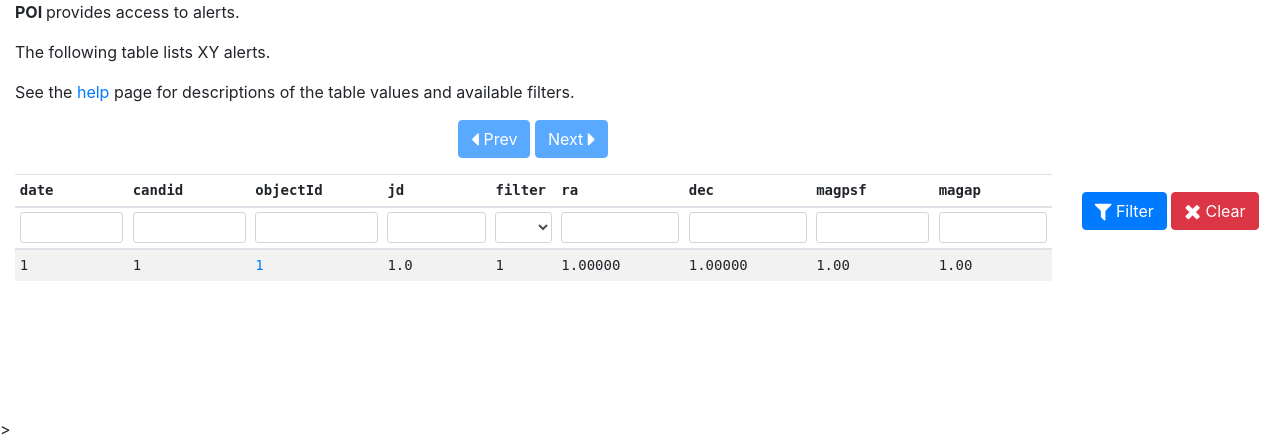
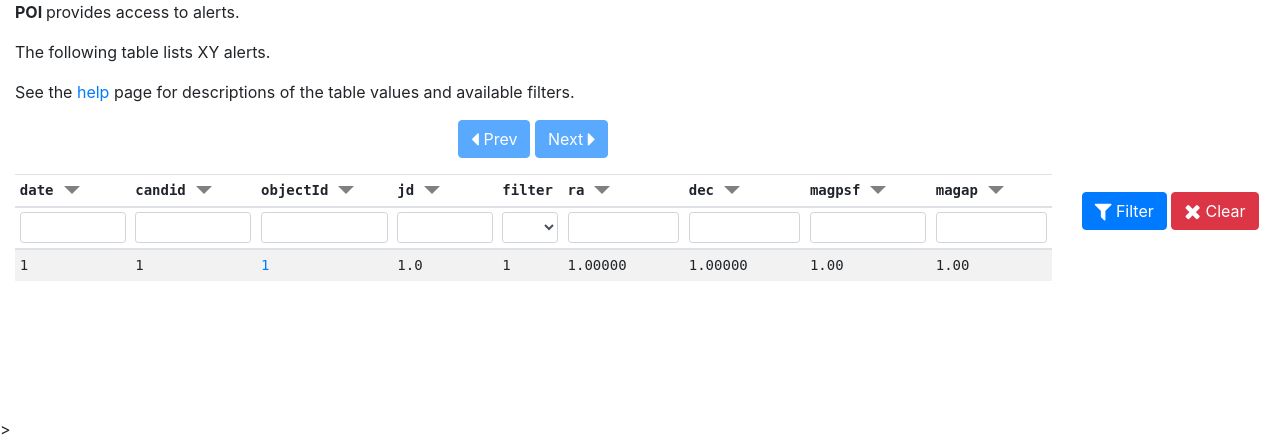
Before and after one commit to ninahernitschek/poi_broker, a Flask app: page / in a window 1280 px wide. Shown: the part 66-513 px from the top of the page. Run offline with Flask 2, Linux system fonts and the light colour scheme; tables that the repository leaves empty hold one stand-in row (values such as "Sample post"); some libraries are stand-ins or nearby versions.

Commit message:
Table Sort Indicators

```diff
--- a/app.py
+++ b/app.py
@@ -83,7 +83,7 @@ def start():
             if date_input != None:
                 query = extract_float_filter(date_input, Ztf.date, query)
             else:
-                 filter_warning_message = 'Date filter cannot be applied - Enter a valid 8-digit integer date of the form yyyymmdd, e.g. “20201207”. You can filter the columns by entering values and then click the "Filter" button.'
+                 filter_warning_message = 'Date filter cannot be applied - Enter a valid 8-digit integer date of the form yyyymmdd, e.g. “20201207”, or range, e.g., "20201207 20201209". You can filter the columns by entering values and then click the "Filter" button.'
 
         if request.args.get('candid'):
             candid_input = extract_numbers(request.args.get('candid'))
--- a/templates/base.html
+++ b/templates/base.html
@@ -88,6 +88,23 @@
           document.head.appendChild(link);
       }
     </script>
+     <style>
+      .headerSortDown:after {
+        content: '';
+        position: relative;
+        left: 10px;
+        border: 8px solid transparent;
+      }
+
+      .headerSortDown:after {
+        top: 12px;
+        border-top-color: grey;
+      }
+
+      .headerSortDown {
+          padding-right: 10px;
+      }
+          </style>
   </head>
   <body {#{% if bodyClass is defined %}class="{{ bodyClass }}"{% endif %}#}>
     <!-- main CONTENT -->
--- a/templates/main.html
+++ b/templates/main.html
@@ -120,15 +120,15 @@
         <table class="table table-sm table-striped">
           <thead>
             <tr>
-              <th title='Enter a specific date, and click the "Filter" button.'>date</th>
-              <th title='Enter a specific candid, and click the "Filter" button.'>candid</th>
-              <th title='Enter a specific objectId, and click the "Filter" button.'>objectId</th>
-              <th title='Julian Date - Enter a specific jd or enter a range, and click the "Filter" button.  Value ranges can be entered like: >2459190.85, <2459190.85, or  2459190.84 2459190.86'>jd</th>
+              <th class="headerSortDown" title='Enter a specific date or enter a range, and click the "Filter" button.  Value ranges can be entered like: >20201208, <20201210, or 20201207 20201209'>date</th>
+              <th class="headerSortDown" title='Enter a specific candid, and click the "Filter" button.'>candid</th>
+              <th class="headerSortDown" title='Enter a specific objectId, and click the "Filter" button.'>objectId</th>
+              <th class="headerSortDown" title='Julian Date - Enter a specific jd or enter a range, and click the "Filter" button.  Value ranges can be entered like: >2459190.85, <2459190.85, or  2459190.84 2459190.86'>jd</th>
               <th title='ZTF filter g,r,i - Select a filter, and click the "Filter" button.'>filter</th>
-              <th title='Right ascension degrees - Enter a specific ra or enter a range, and click the "Filter" button.  Value ranges can be entered like: >85, <85, or  80 90'>ra</th>
-              <th title='Declination degrees - Enter a specific dec or enter a range, and click the "Filter" button.  Value ranges can be entered like: >18, <18, or  18.8 19.4'>dec</th>
-              <th title='Point-spread function (PSF) magnitude - Enter a specific magpsf or enter a range, and click the "Filter" button.  Value ranges can be entered like: >18, <18, or  18.8 19.4'>magpsf</th>
-              <th title='Aperture magnitude - Enter a specific magap or enter a range, and click the "Filter" button.  Value ranges can be entered like: >18, <18, or  18.8 19.4'>magap</th>
+              <th class="headerSortDown" title='Right ascension degrees - Enter a specific ra or enter a range, and click the "Filter" button.  Value ranges can be entered like: >85, <85, or  80 90'>ra</th>
+              <th class="headerSortDown" title='Declination degrees - Enter a specific dec or enter a range, and click the "Filter" button.  Value ranges can be entered like: >18, <18, or  18.8 19.4'>dec</th>
+              <th class="headerSortDown" title='Point-spread function (PSF) magnitude - Enter a specific magpsf or enter a range, and click the "Filter" button.  Value ranges can be entered like: >18, <18, or  18.8 19.4'>magpsf</th>
+              <th class="headerSortDown" title='Aperture magnitude - Enter a specific magap or enter a range, and click the "Filter" button.  Value ranges can be entered like: >18, <18, or  18.8 19.4'>magap</th>
             </tr>
 
             <!-- <form method="POST" action="/"> -->
```
